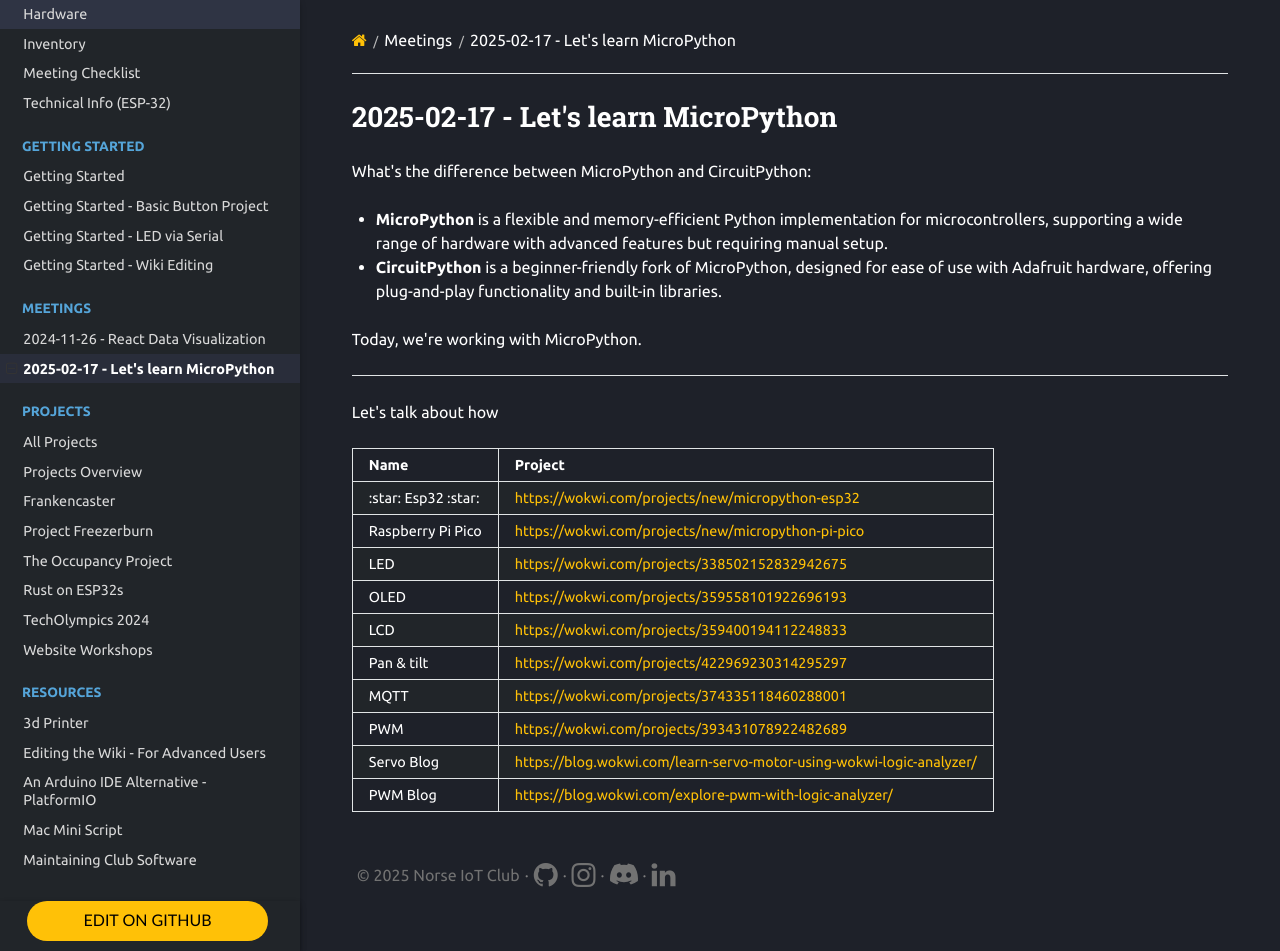
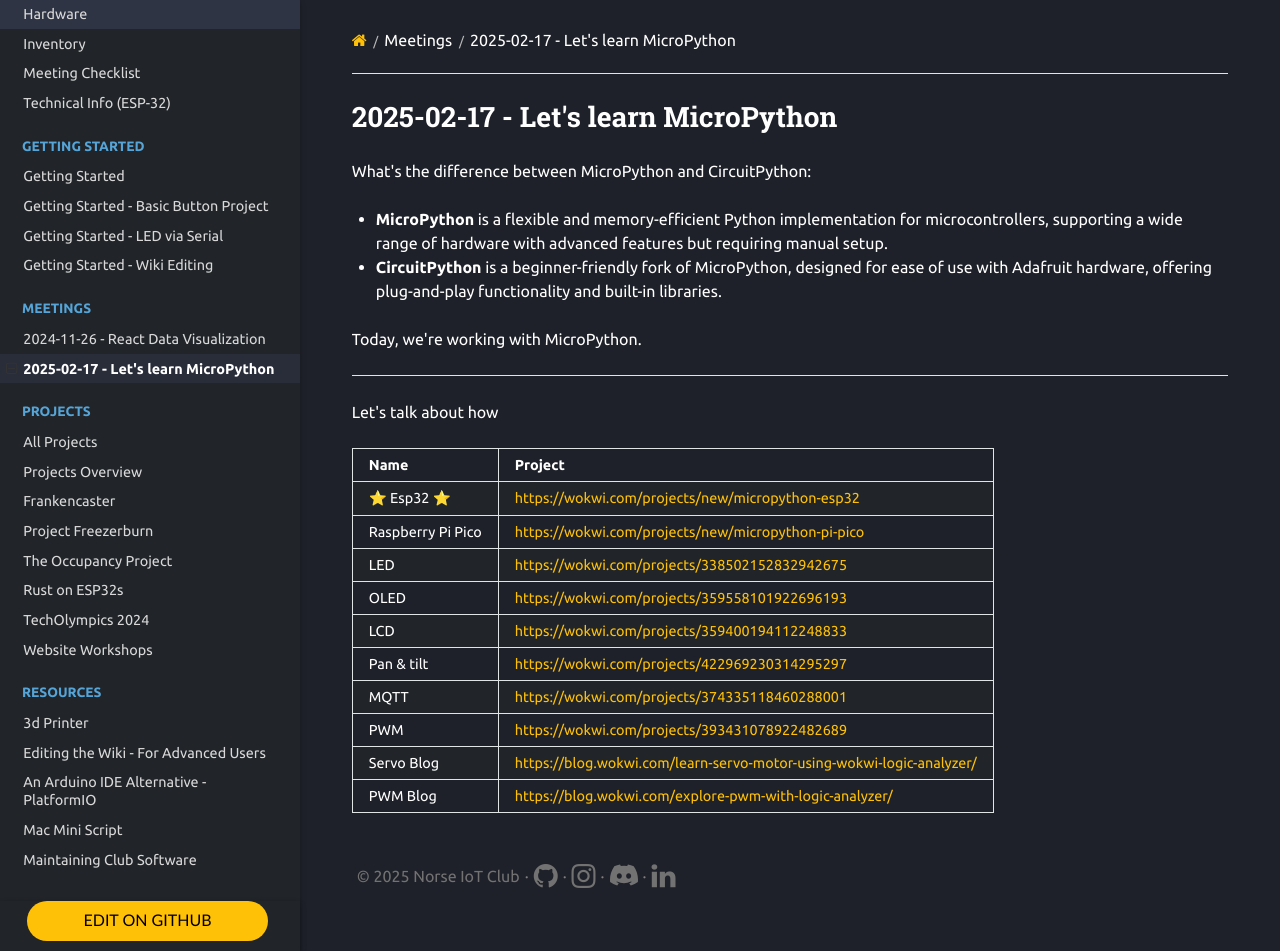
Before and after one commit to Norse-IoT/Wiki, an MkDocs documentation site: the page built from docs/meetings/2025-02-17.md, in a window 1280 px wide and 951 px high. Built offline with MkDocs 1.6.1, drawn with Linux system fonts in a browser that asks for light colours; nearby versions of some CDN libraries; some of the changed lines change nothing that is shown.

Commit message:
Update 2025-02-17.md

```diff
--- a/docs/meetings/2025-02-17.md
+++ b/docs/meetings/2025-02-17.md
@@ -14,7 +14,7 @@
 
 | Name                | Project                                              |
 |---------------------|------------------------------------------------------|
-| :star: Esp32 :star: | <https://wokwi.com/projects/new/micropython-esp32>   |
+| ⭐ Esp32 ⭐          | <https://wokwi.com/projects/new/micropython-esp32>   |
 | Raspberry Pi Pico   | <https://wokwi.com/projects/new/micropython-pi-pico> |
 | LED                 | <https://wokwi.com/projects/338502152832942675>      |
 | OLED                | <https://wokwi.com/projects/359558101922696193>      |
```
